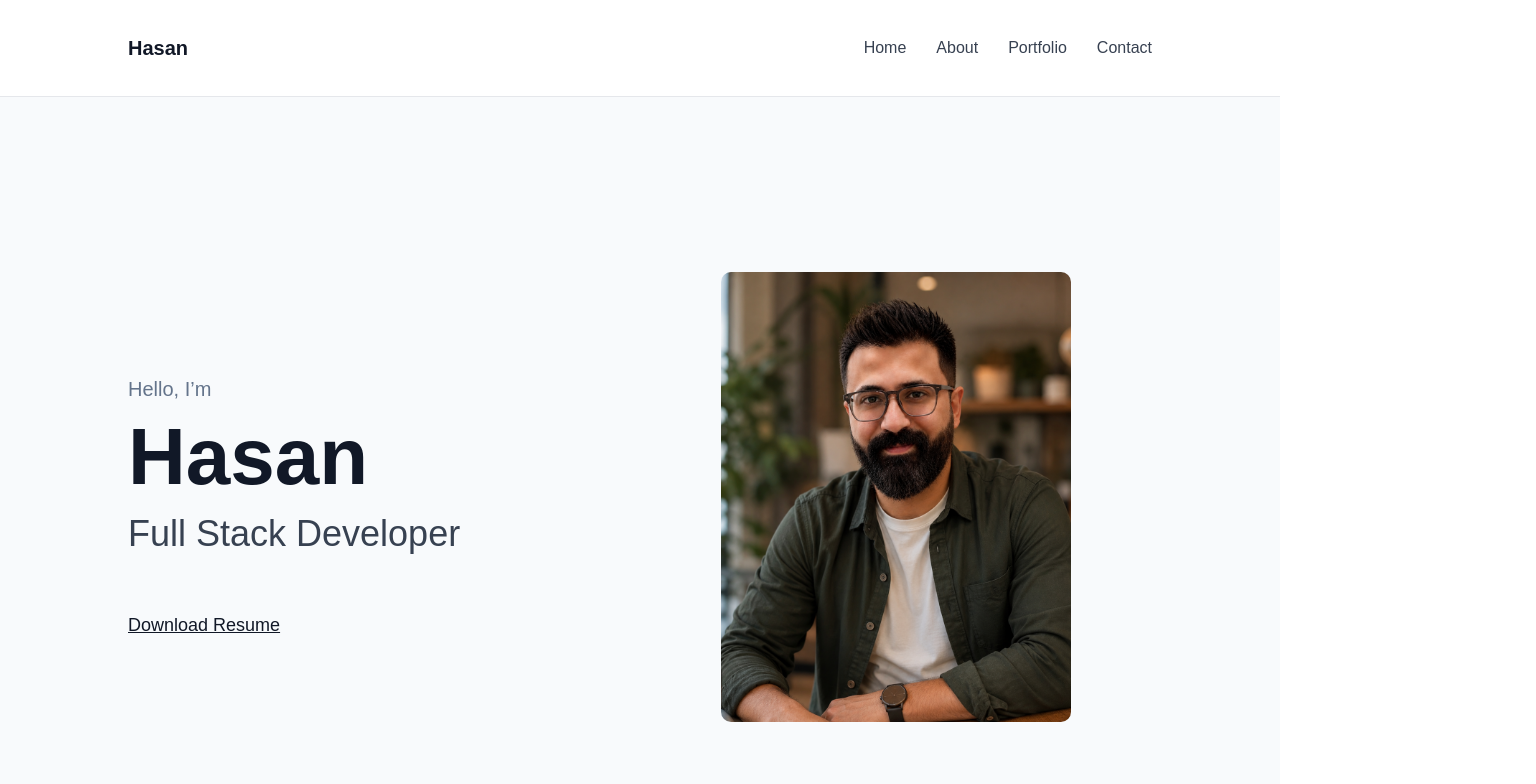
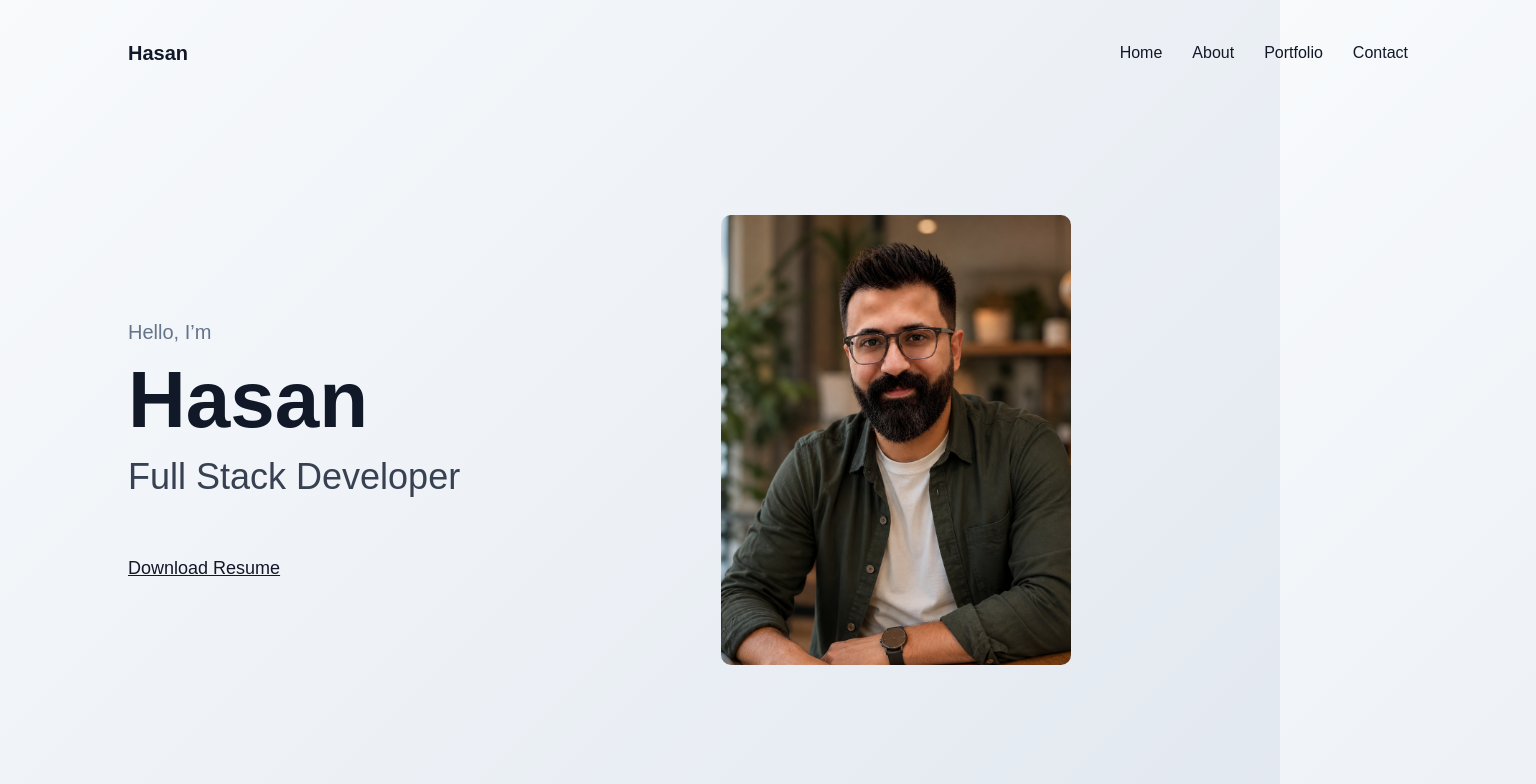
Before and after one commit to Has-has/portfolio, a React app: page / in a window 1280 px wide. Shown: the top 784 px of the page, 1536 px wide, since content can reach past the window. Built offline with nearby package versions, Linux system fonts and the light colour scheme; the HTML template or start-up script is replaced by a standard one.

Commit message:
added featured project section

```diff
--- a/src/components/Navbar.jsx
+++ b/src/components/Navbar.jsx
@@ -19,14 +19,17 @@ function Navbar() {
 
 const styles = {
   nav: {
+    position: "absolute",   // 🔥 key change
+    top: 0,
+    left: 0,
+    width: "100%",
+
     display: "flex",
     justifyContent: "space-between",
     alignItems: "center",
-    padding: "20px 10%",
-    backgroundColor: "#ffffff",
-    borderBottom: "1px solid #e5e7eb",
-    position: "sticky",
-    top: 0,
+
+    padding: "25px 10%",
+    backgroundColor: "transparent", // 🔥 remove white
     zIndex: 1000,
   },
 
@@ -43,10 +46,9 @@ const styles = {
 
   link: {
     textDecoration: "none",
-    color: "#374151",
+    color: "#111827",
     fontSize: "16px",
     fontWeight: "400",
-    transition: "0.2s",
   },
 };
 
--- a/src/pages/Home.jsx
+++ b/src/pages/Home.jsx
@@ -32,9 +32,9 @@ const styles = {
     display: "flex",
     alignItems: "center",
     justifyContent: "space-between",
-    padding: "80px 10%",
+    padding: "120px 10% 80px",
     minHeight: "80vh",
-    backgroundColor: "#f8fafc",
+    backgroundColor: "linear-gradient(135deg, #f8fafc, #e2e8f0)",
   },
 
   left: {
```
